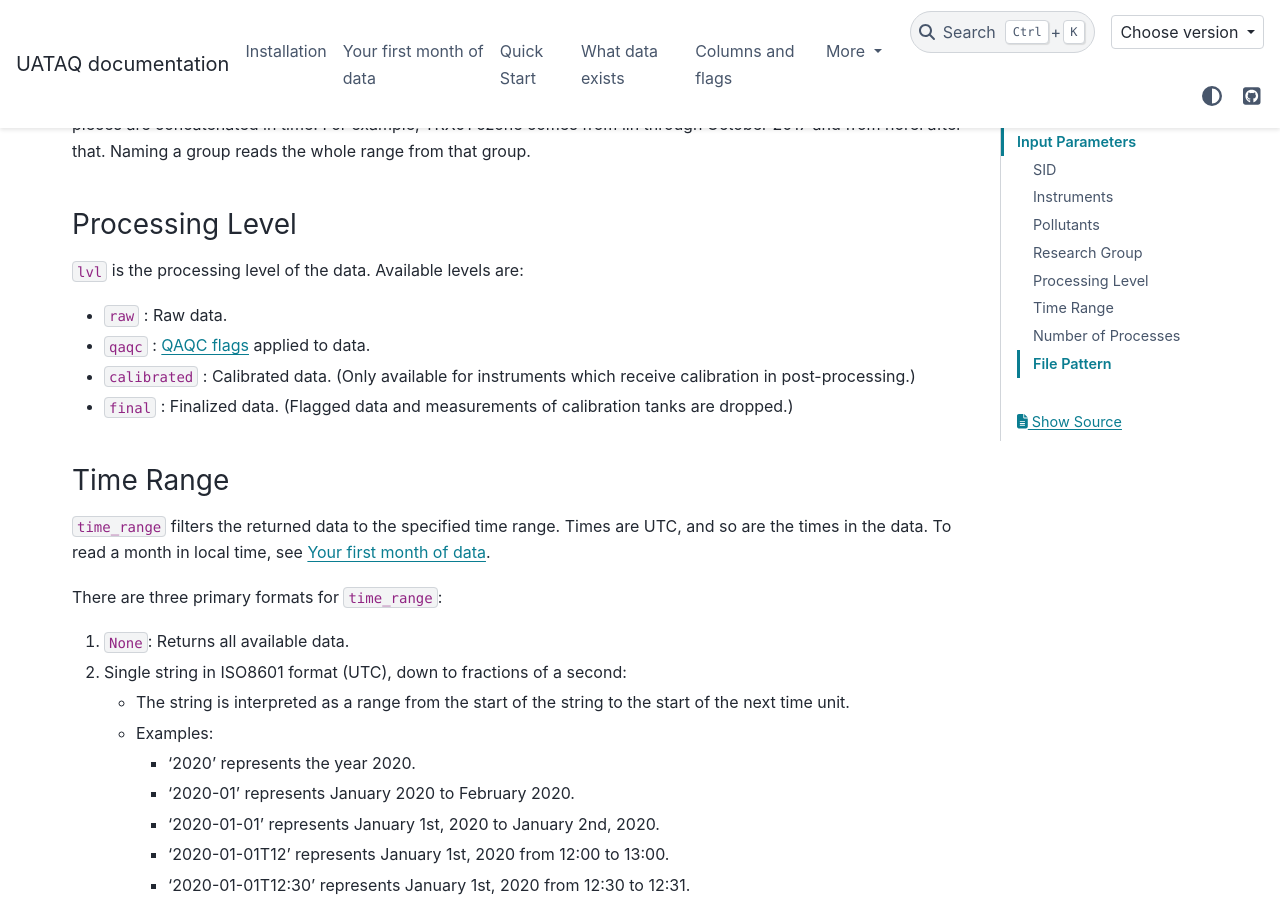
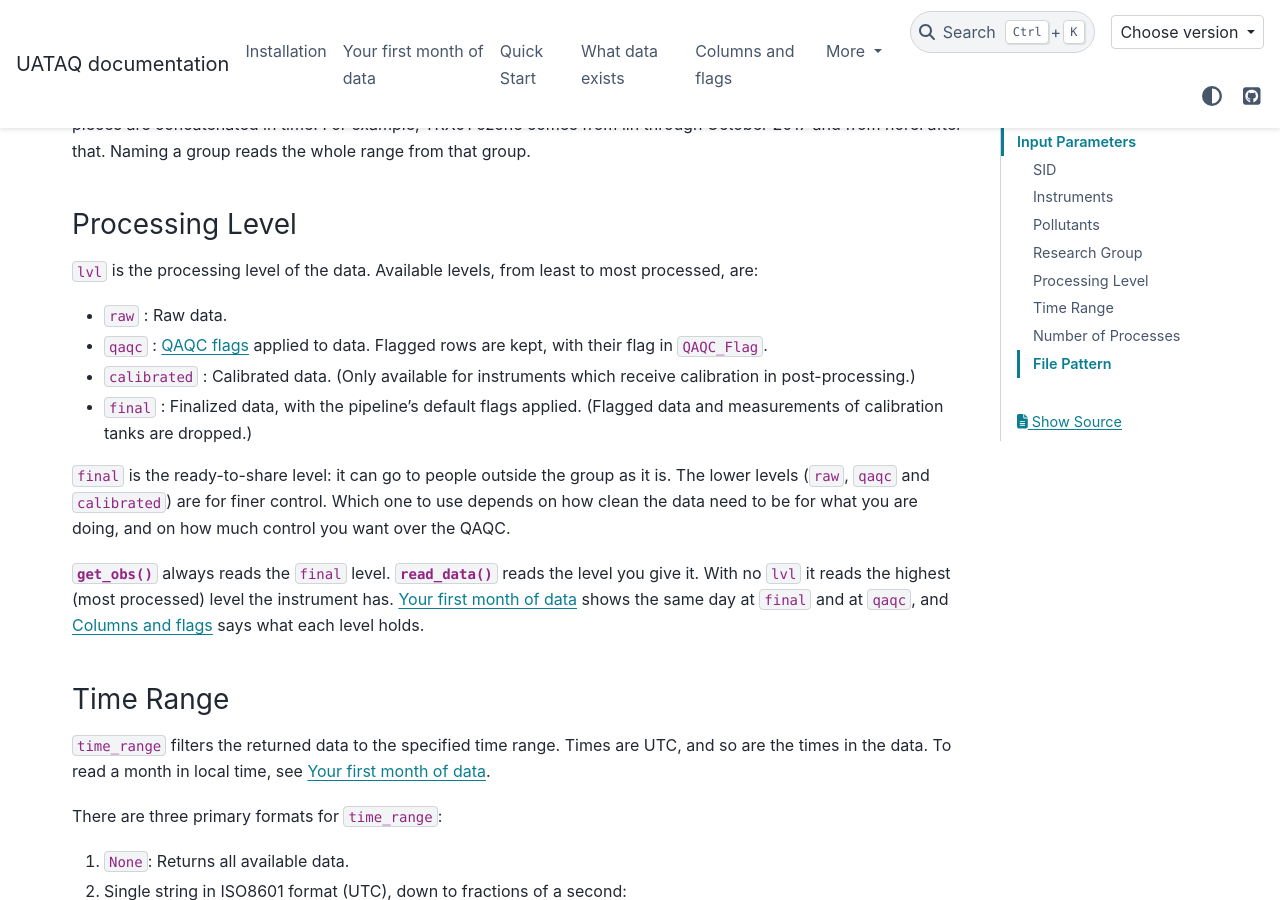
Before and after one commit to jmineau/uataq, a Sphinx documentation site: the page built from docs/general.rst, in a window 1280 px wide and 900 px high, scrolled down 1303 px. Built offline with Sphinx 7.4.7 and the PyData theme 0.15.4, drawn with Linux system fonts in a browser that asks for light colours.

Commit message:
docs: say what each data level is for
`final` is the ready-to-share level, with the pipeline's default flags
applied; the lower levels (`raw`, `qaqc` and `calibrated`) are for finer
control. Which one to use depends on how clean the data need to be for what
you are doing, and on how much control you want over the QAQC. The docs say
what each level is for and do not call `final` the level for science.

- general functions page: the level list says what `qaqc` and `final` keep
  and drop, and a paragraph says what the levels are for and how to choose;
- first-month guide: the same sentence where a student first meets the levels;
- quickstart: a pointer to that paragraph from the `lvl` example;
- `read_data` (top level and `Site`): the `lvl` parameter lists the levels and
  says what they are for;
- `get_obs`: says it returns the `final` level and how to read another.

Refs #57

```diff
--- a/docs/general.rst
+++ b/docs/general.rst
@@ -55,15 +55,25 @@ from that group.
 
 
 Processing Level
-^^^^^^^^^^^^^^^^^
+^^^^^^^^^^^^^^^^
 
 ``lvl`` is the processing level of the data.
-Available levels are:
+Available levels, from least to most processed, are:
 
 - ``raw`` : Raw data.
-- ``qaqc`` : `QAQC flags <https://github.com/uataq/data-pipeline/blob/main/QAQC_Flags.md>`_ applied to data.
+- ``qaqc`` : `QAQC flags <https://github.com/uataq/data-pipeline/blob/main/QAQC_Flags.md>`_ applied to data. Flagged rows are kept, with their flag in ``QAQC_Flag``.
 - ``calibrated`` : Calibrated data. (Only available for instruments which receive calibration in post-processing.)
-- ``final`` : Finalized data. (Flagged data and measurements of calibration tanks are dropped.)
+- ``final`` : Finalized data, with the pipeline's default flags applied. (Flagged data and measurements of calibration tanks are dropped.)
+
+``final`` is the ready-to-share level: it can go to people outside the group
+as it is. The lower levels (``raw``, ``qaqc`` and ``calibrated``) are for finer
+control. Which one to use depends on how clean the data need to be for what you
+are doing, and on how much control you want over the QAQC.
+
+:func:`get_obs` always reads the ``final`` level. :func:`read_data` reads the
+level you give it. With no ``lvl`` it reads the highest (most processed) level
+the instrument has. :doc:`first_month` shows the same day at ``final`` and at
+``qaqc``, and :doc:`columns` says what each level holds.
 
 Time Range
 ^^^^^^^^^^
--- a/docs/quickstart.rst
+++ b/docs/quickstart.rst
@@ -72,7 +72,9 @@ Reading Instrument Data
 -----------------------
 
 Using a :class:`~sites.Site` object we can read the data from each instrument
-at the site for a specified processing lvl and time range:
+at the site for a specified processing lvl and time range (what each level is
+for, and how to choose one, is under *Processing Level* on the
+:doc:`general functions page <general>`):
 
 .. code-block:: python
 
```
Also changed, not shown: docs/first_month.rst (+6 -4 lines), src/uataq/__init__.py (+9 -2 lines), 1 other file.
